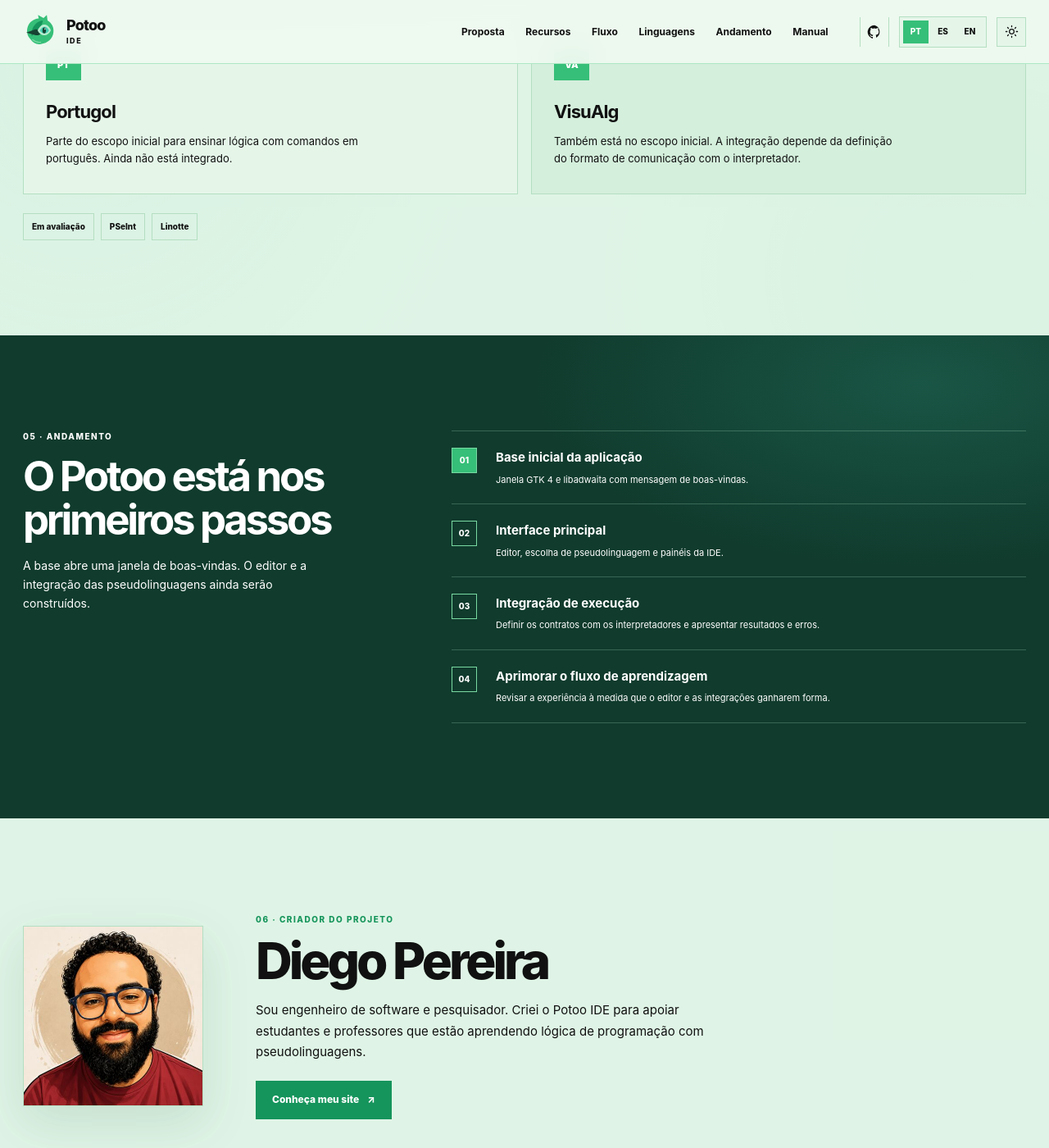
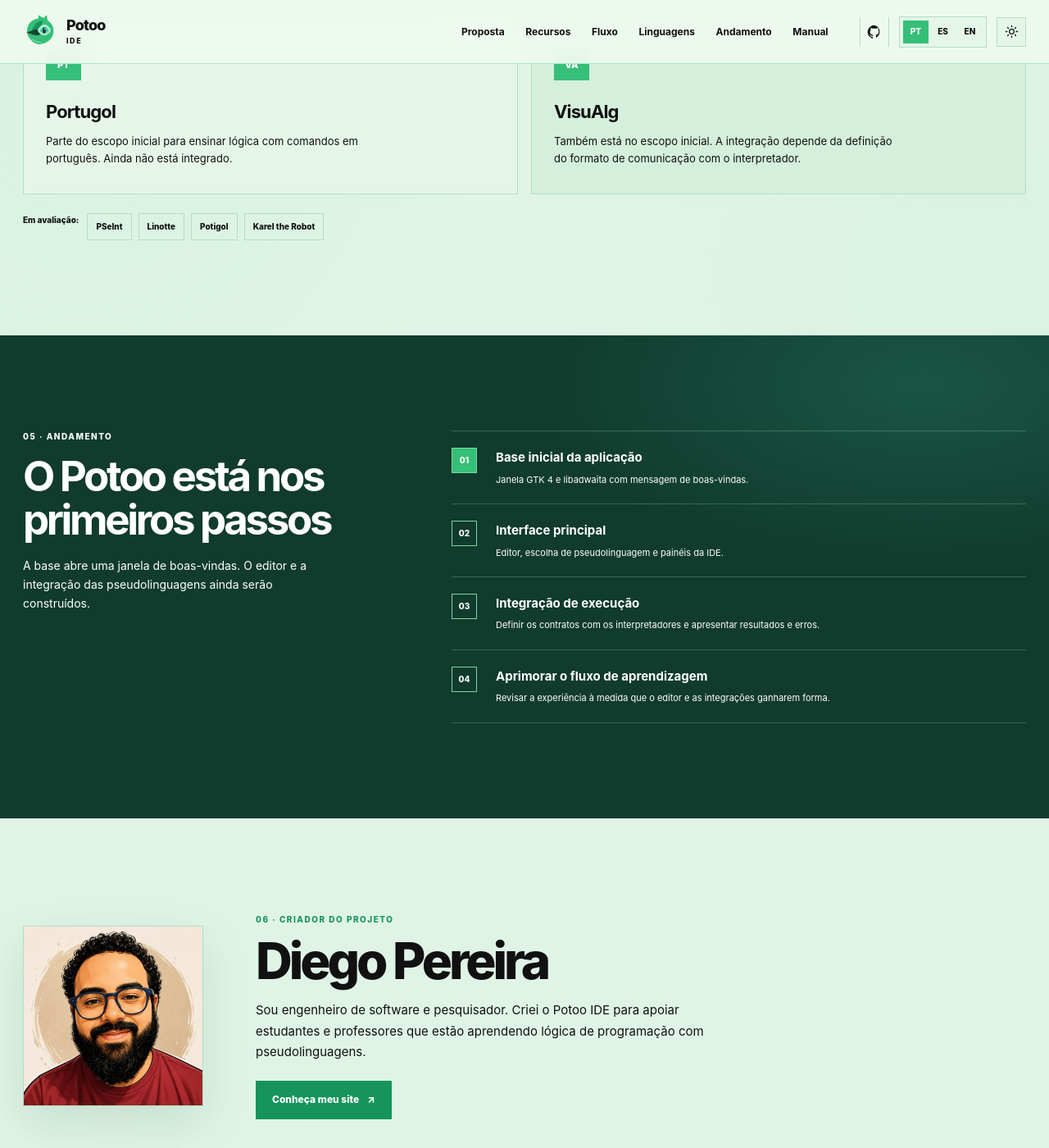
Before and after one commit to diegopn/potoo-site, a Jekyll site: the page built from index.html, in a window 1280 px wide and 1400 px high, scrolled down 3305 px. Shown: the whole window at 82% size. Built offline with Jekyll 4.4.1, drawn with Linux system fonts in a browser that asks for light colours.

Commit message:
Add programming languages under evaluation

```diff
--- a/_layouts/default.html
+++ b/_layouts/default.html
@@ -8,7 +8,7 @@
   {% include structured-data.html %}
   <link rel="icon" href="{{ '/src/assets/images/potoo-mark.svg' | relative_url }}" type="image/svg+xml">
   <script src="{{ '/src/theme-init.js' | relative_url }}"></script>
-  <link rel="stylesheet" href="{{ '/src/style.css' | relative_url }}?v=white-on-green-3">
+  <link rel="stylesheet" href="{{ '/src/style.css' | relative_url }}?v=white-on-green-4">
   <style>
     .language-switcher a[aria-current="page"],
     .step-number,
--- a/en/index.html
+++ b/en/index.html
@@ -103,7 +103,7 @@
           <article class="language-panel"><span class="language-code">PT</span><h3>Portugol</h3><p>Part of the initial scope for teaching logic with Portuguese commands. It is not integrated yet.</p></article>
           <article class="language-panel"><span class="language-code">VA</span><h3>VisuAlg</h3><p>Also in the initial scope. Integration depends on defining how the IDE will communicate with its interpreter.</p></article>
         </div>
-        <div class="language-evaluation" aria-label="Possibilities under evaluation"><span>Under evaluation</span><span>PSeInt</span><span>Linotte</span></div>
+        <div class="language-evaluation" aria-label="Possibilities under evaluation"><span class="evaluation-label">Under evaluation:</span><span>PSeInt</span><span>Linotte</span><span>Potigol</span><span>Karel the Robot</span></div>
       </div>
     </section>
 
--- a/es/index.html
+++ b/es/index.html
@@ -103,7 +103,7 @@
           <article class="language-panel"><span class="language-code">PT</span><h3>Portugol</h3><p>Forma parte del alcance inicial para enseñar lógica con comandos en portugués. Todavía no está integrado.</p></article>
           <article class="language-panel"><span class="language-code">VA</span><h3>VisuAlg</h3><p>También está en el alcance inicial. La integración depende de definir cómo se comunicará la IDE con su intérprete.</p></article>
         </div>
-        <div class="language-evaluation" aria-label="Posibilidades en evaluación"><span>En evaluación</span><span>PSeInt</span><span>Linotte</span></div>
+        <div class="language-evaluation" aria-label="Posibilidades en evaluación"><span class="evaluation-label">En evaluación:</span><span>PSeInt</span><span>Linotte</span><span>Potigol</span><span>Karel the Robot</span></div>
       </div>
     </section>
 
--- a/index.html
+++ b/index.html
@@ -118,7 +118,7 @@
           <article class="language-panel"><span class="language-code">PT</span><h3>Portugol</h3><p>Parte do escopo inicial para ensinar lógica com comandos em português. Ainda não está integrado.</p></article>
           <article class="language-panel"><span class="language-code">VA</span><h3>VisuAlg</h3><p>Também está no escopo inicial. A integração depende da definição do formato de comunicação com o interpretador.</p></article>
         </div>
-        <div class="language-evaluation" aria-label="Possibilidades em avaliação"><span>Em avaliação</span><span>PSeInt</span><span>Linotte</span></div>
+        <div class="language-evaluation" aria-label="Possibilidades em avaliação"><span class="evaluation-label">Em avaliação:</span><span>PSeInt</span><span>Linotte</span><span>Potigol</span><span>Karel the Robot</span></div>
       </div>
     </section>
 
--- a/src/style.css
+++ b/src/style.css
@@ -414,7 +414,8 @@
 .language-panel h3 { margin: 0 0 7px; color: var(--ink); font-size: 22px; letter-spacing: -.04em; }
 .language-panel p { max-width: 420px; margin: 0; color: var(--ink-soft); font-size: 13px; }
 .language-evaluation { display: flex; flex-wrap: wrap; gap: 8px; margin-top: 23px; }
-.language-evaluation span { padding: 7px 10px; border: 1px solid var(--line); color: var(--muted); font-size: 10px; font-weight: 780; }
+.language-evaluation > span:not(.evaluation-label) { padding: 7px 10px; border: 1px solid var(--line); color: var(--muted); font-size: 10px; font-weight: 780; }
+.language-evaluation .evaluation-label { padding-right: 2px; color: var(--muted); font-size: 10px; font-weight: 780; }
 
 .roadmap { display: grid; grid-template-columns: minmax(0, .75fr) minmax(0, 1.25fr); gap: clamp(36px, 8vw, 110px); align-items: start; }
 .roadmap-intro { position: sticky; top: 120px; }
```
